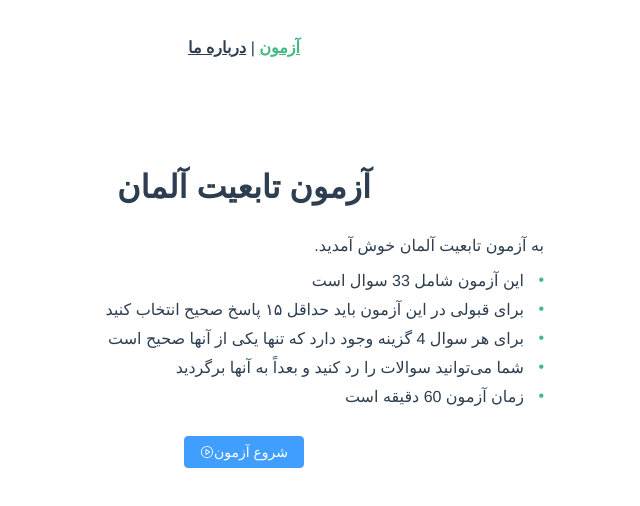
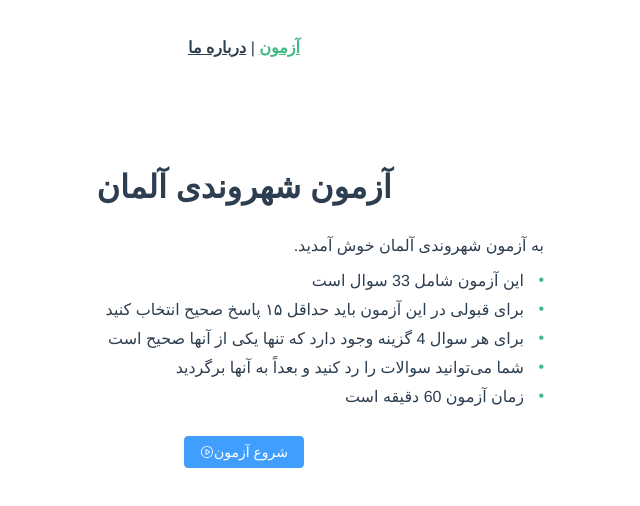
Before and after one commit to mhsenpc/einburgrungstest, a Vue app: page / in a window 1280 px wide. Shown: the top 506 px of the page, without its empty margins (396-1036 px from the left). Built offline with nearby package versions, Linux system fonts and the light colour scheme.

Commit message:
add title

```diff
--- a/public/index.html
+++ b/public/index.html
@@ -5,7 +5,7 @@
     <meta http-equiv="X-UA-Compatible" content="IE=edge">
     <meta name="viewport" content="width=device-width,initial-scale=1.0">
     <link rel="icon" href="<%= BASE_URL %>favicon.ico">
-    <title><%= htmlWebpackPlugin.options.title %></title>
+    <title>آزمون شهروندی آلمان به همراه ترجمه فارسی| einbürgerungstest</title>
   </head>
   <body>
     <noscript>
--- a/src/views/AboutView.vue
+++ b/src/views/AboutView.vue
@@ -1,6 +1,6 @@
 <template>
   <div class="about">
-    آزمون تابعیت آلمان
+    آزمون شهروندی آلمان
     <br />
     نسخه 1.0.0
     <br/>
--- a/src/views/ExamView.vue
+++ b/src/views/ExamView.vue
@@ -12,9 +12,9 @@
     </div>
 
     <div v-if="examStatus == 'not_started'" class="start-page">
-      <h1>آزمون تابعیت آلمان</h1>
+      <h1>آزمون شهروندی آلمان</h1>
       <div class="exam-info">
-        <p>به آزمون تابعیت آلمان خوش آمدید.</p>
+        <p>به آزمون شهروندی آلمان خوش آمدید.</p>
         <ul>
           <li>این آزمون شامل 33 سوال است</li>
           <li>برای قبولی در این آزمون باید حداقل ۱۵ پاسخ صحیح انتخاب کنید</li>
@@ -96,7 +96,7 @@ export default {
     })
 
     const startExam = () => {
-      questions.value = getRandomQuestions(30)
+      questions.value = getRandomQuestions(33)
       examStatus.value = "in_progress";
       startTimer()
     }
```
